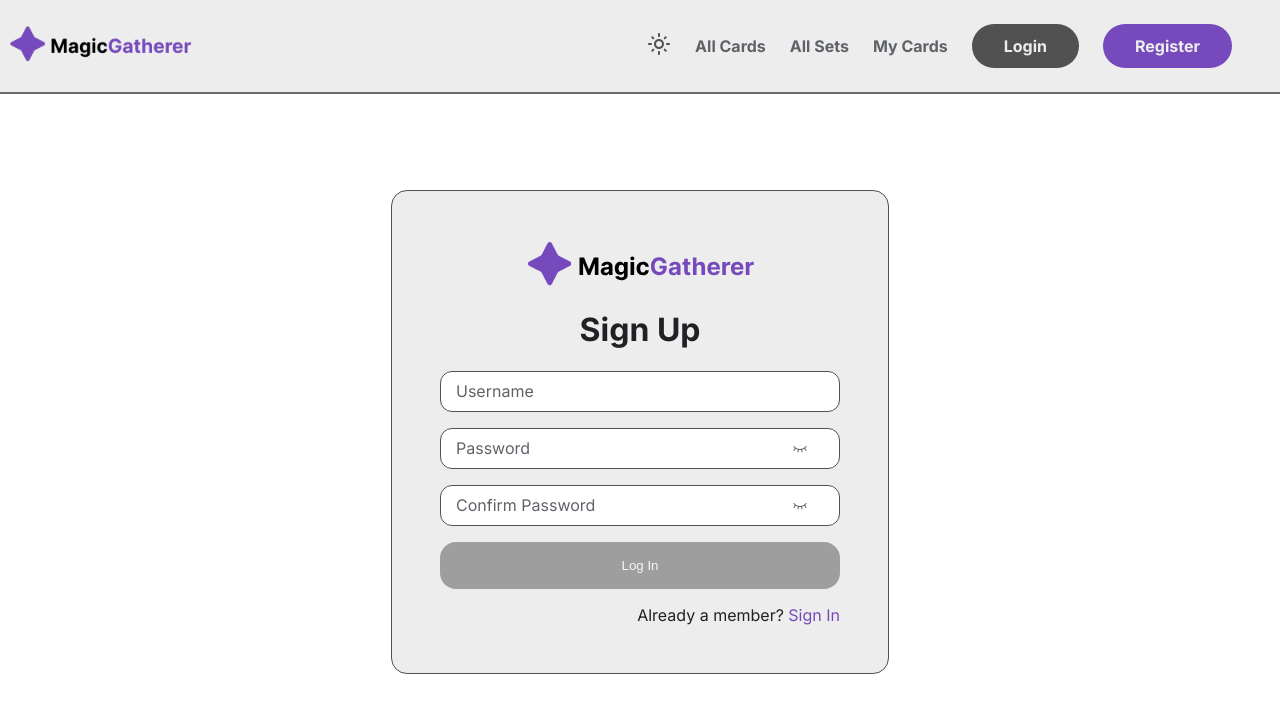
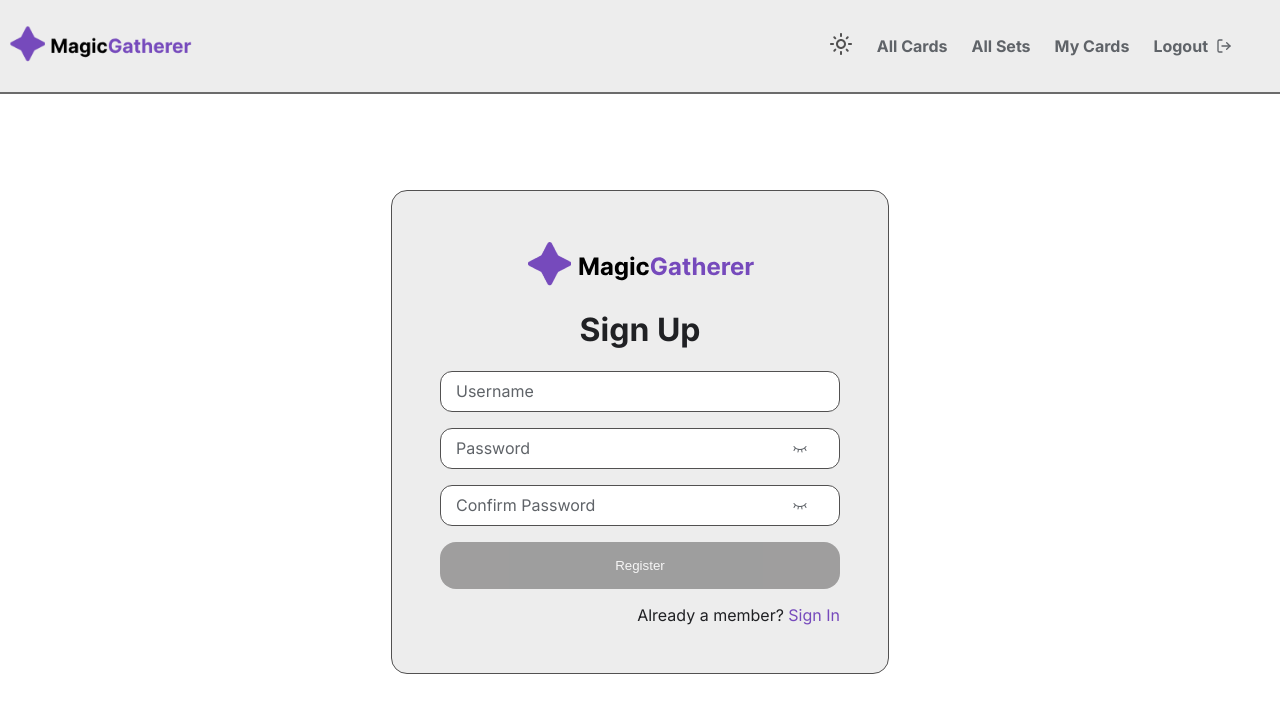
Before and after one commit to burgerax5/MagicCollector_Frontend, a React (Vite) app: page /register in a window 1280 px wide. Shown: the top 712 px of the page. Built offline with nearby package versions, Linux system fonts and the light colour scheme.

Commit message:
Updated navbar for authenticated user

```diff
--- a/src/components/Header/Header.tsx
+++ b/src/components/Header/Header.tsx
@@ -4,9 +4,13 @@ import '../../styles/header.css';
 import { IoMenu, IoClose } from "react-icons/io5";
 import ThemeToggle from './ThemeToggle';
 import Logo from '../Logo';
+import { useSelector } from 'react-redux';
+import { RootState } from '../../redux/reducers/rootReducer';
+import { FiLogOut } from "react-icons/fi";
 
 const Header = () => {
     const [isOpen, setIsOpen] = useState(false);
+    const isAuthenticated = useSelector((state: RootState) => state.auth.isAuthenticated);
 
     const toggleMenu = () => {
         setIsOpen(!isOpen);
@@ -36,12 +40,21 @@ const Header = () => {
                     <li>
                         <Link to="/mycards" onClick={toggleMenu}>My Cards</Link>
                     </li>
+                    {!isAuthenticated ?
+                        <>
                             <li>
                                 <Link to="/login" className="login" onClick={toggleMenu}>Login</Link>
                             </li>
                             <li>
                                 <Link to="/register" className="register" onClick={toggleMenu}>Register</Link>
                             </li>
+                        </> :
+                        <li>
+                            <Link to="/" className="logout">
+                                Logout
+                                <FiLogOut />
+                            </Link>
+                        </li>}
                 </ul>
             </nav>
         </header>
--- a/src/pages/LoginPage.tsx
+++ b/src/pages/LoginPage.tsx
@@ -4,7 +4,7 @@ import { RootState } from '../redux/reducers/rootReducer'
 import '../styles/auth.css'
 import UsernameField from '../components/LoginFields/UsernameField';
 import PasswordField from '../components/LoginFields/PasswordField';
-import { Link, redirect } from 'react-router-dom';
+import { Link, useNavigate } from 'react-router-dom';
 import requestLogin from '../api/user/login';
 import { LoginField } from '../models/UserLogin';
 import { useDispatch } from 'react-redux';
@@ -20,7 +20,7 @@ const initialFormState = {
 const LoginPage = () => {
     const [form, setForm] = useState(initialFormState);
     const dispatch = useDispatch();
-    const isAuthenticated = useSelector((state: RootState) => state.auth.isAuthenticated);
+    const navigate = useNavigate();
 
     const updateUsername = (e: React.ChangeEvent<HTMLInputElement>) => setForm({ ...form, username: e.target.value });
     const updatePassword = (e: React.ChangeEvent<HTMLInputElement>) => setForm({ ...form, password: e.target.value });
@@ -34,7 +34,7 @@ const LoginPage = () => {
             const data = await res.json();
             Cookies.set("auth", data.token);
             dispatch(LoginAction(form.username));
-            return redirect("/");
+            navigate("/");
         }
     }
 
--- a/src/pages/RegisterPage.tsx
+++ b/src/pages/RegisterPage.tsx
@@ -3,7 +3,7 @@ import Logo from '../components/Logo';
 import '../styles/auth.css'
 import UsernameField from '../components/LoginFields/UsernameField';
 import PasswordField from '../components/LoginFields/PasswordField';
-import { Link } from 'react-router-dom';
+import { Link, useNavigate } from 'react-router-dom';
 import ConfirmPasswordField from '../components/LoginFields/ConfirmPasswordField';
 import requestRegister from '../api/user/register';
 import { LoginField } from '../models/UserLogin';
@@ -15,6 +15,7 @@ const initialFormState = {
 }
 const RegisterPage = () => {
     const [form, setForm] = useState(initialFormState);
+    const navigate = useNavigate();
 
     const updateUsername = (e: React.ChangeEvent<HTMLInputElement>) => setForm({ ...form, username: e.target.value })
     const updatePassword = (e: React.ChangeEvent<HTMLInputElement>) => setForm({ ...form, password: e.target.value })
@@ -24,7 +25,10 @@ const RegisterPage = () => {
     const submitRegister = async (e: React.FormEvent<HTMLFormElement>) => {
         e.preventDefault();
         const res = await requestRegister({ username: form.username, password: form.password });
-        console.log(res)
+
+        if (res.ok) {
+            navigate("/login");
+        }
     }
 
     return (
@@ -44,7 +48,7 @@ const RegisterPage = () => {
                     <button
                         className={form.username && form.password ? "submit-btn" : "submit-btn disabled"}
                         disabled={!(form.username && form.password) || form.password !== form.confirmPassword}>
-                        Log In
+                        Register
                     </button>
                     <span className="link-msg">Already a member? <Link className="link" to="/login">Sign In</Link></span>
                 </form>
--- a/src/redux/reducers/authReducer.ts
+++ b/src/redux/reducers/authReducer.ts
@@ -1,15 +1,19 @@
 import { LoginActionType } from "../actions/actions"
 import { LOGIN, LOGOUT } from "../actions/actionTypes"
 import User from '../../models/User'
+import Cookies from "js-cookie"
 
 type AuthState = {
     isAuthenticated: boolean,
     user: User | null
 }
 
+const authCookie = Cookies.get("auth");
+const hasAuthCookie = authCookie !== null;
+
 const initialState: AuthState = {
-    isAuthenticated: false,
-    user: null
+    isAuthenticated: hasAuthCookie,
+    user: hasAuthCookie ? { username: authCookie as string } : null
 }
 
 const authReducer = (state: AuthState = initialState, action: LoginActionType) => {
--- a/src/styles/header.css
+++ b/src/styles/header.css
@@ -82,6 +82,16 @@
     font-size: 1.5rem;
 }
 
+.nav-links .logout {
+    display: flex;
+    align-items: center;
+    gap: 0.5rem;
+}
+
+.nav-links .logout:hover {
+    color: var(--red);
+}
+
 @media screen and (max-width: 888px) {
     .nav-links {
         display: none;
@@ -135,4 +145,8 @@
     .navbar li a {
         display: block;
     }
+
+    .nav-links .logout {
+        margin-top: auto;
+    }
 }
```
Lines whose indentation alone changed are shown as unchanged.
